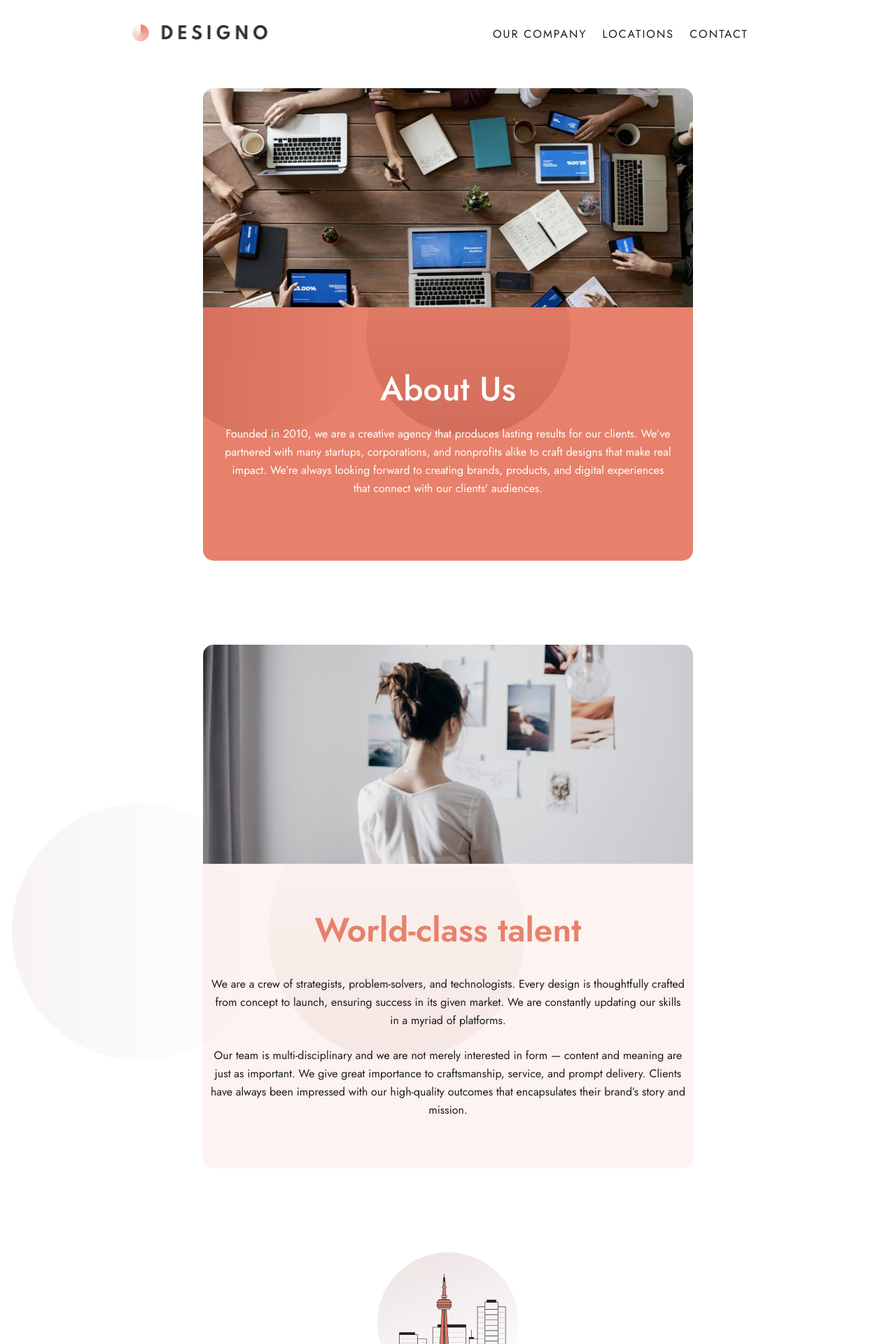
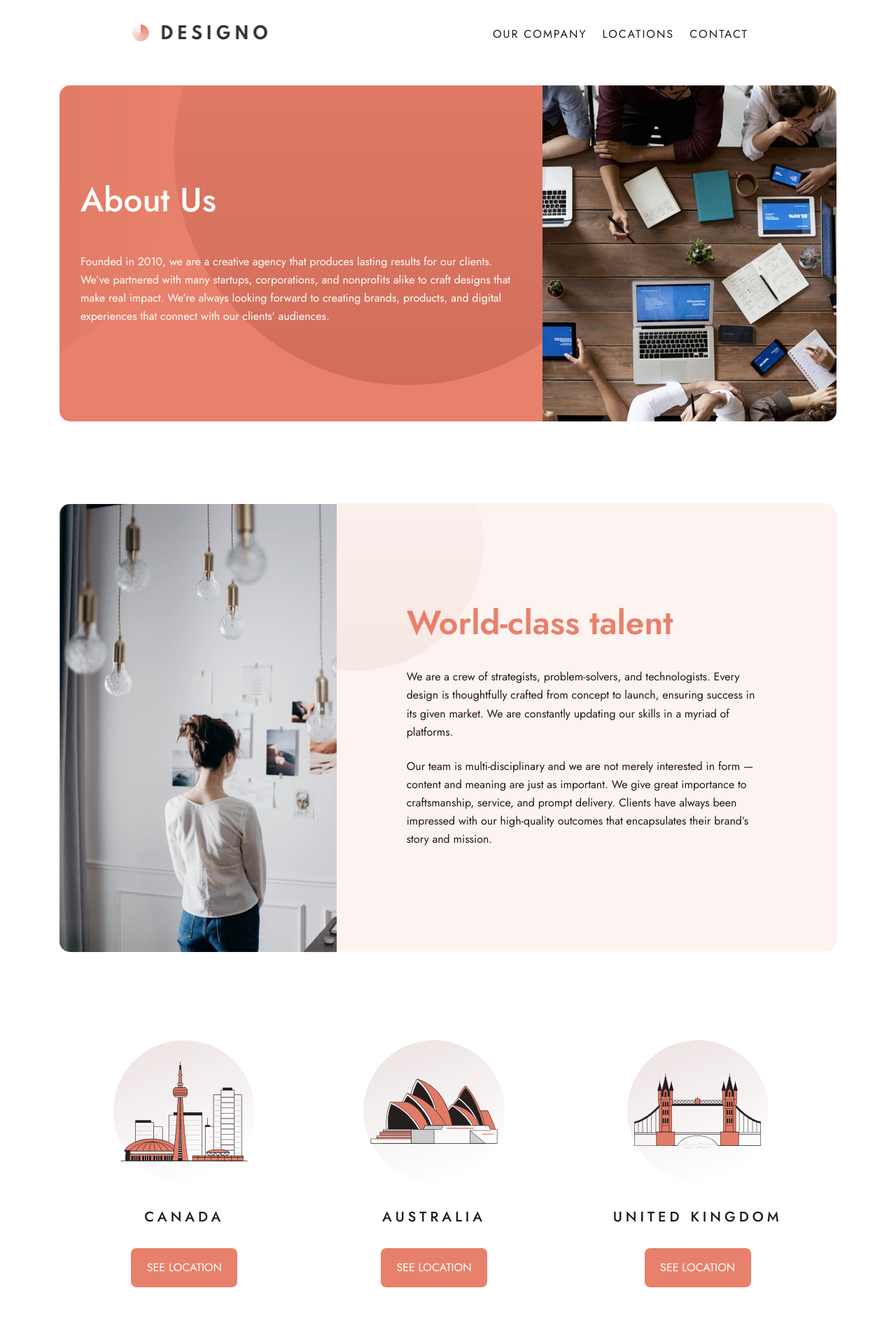
Before and after one commit to Aryaman2803/Designo, a React (Create React App) app: page /about-us in a window 1280 px wide. Shown: the top 1920 px of the page at 70% size. Built offline with nearby package versions, Linux system fonts and the light colour scheme.

Commit message:
about page made responsive on desktop

```diff
--- a/src/About.scss
+++ b/src/About.scss
@@ -1,6 +1,10 @@
 @import "./variables";
 
 .About {
+  // display: flex;
+  // flex-direction: column;
+  // align-items: center;
+  // justify-content: center;
   .hero {
     display: flex;
     flex-direction: column;
@@ -64,6 +68,7 @@
       margin-top: -0.7rem;
       position: relative;
       z-index: 5;
+      overflow: hidden;
       h2 {
         font-size: 3.2rem;
         color: $primaryColor;
@@ -161,3 +166,72 @@
     }
   }
 }
+
+@media screen and (min-width: $desktop) {
+  .About {
+    .hero {
+      flex-direction: row-reverse;
+      align-items: center;
+      width: 111rem;
+      height: 48rem;
+      .img-wrap {
+        height: 48rem;
+        object-fit: contain;
+        background: url("./starter/assets/about/desktop/image-about-hero.jpg");
+        border-radius: 0 15px 15px 0;
+        margin-top: -7px;
+      }
+      .hero-text {
+        height: 48rem;
+        text-align: left;
+        display: flex;
+        flex-direction: column;
+        justify-content: center;
+        border-radius: 15px 0 0 15px;
+        img {
+          top: -50%;
+          transform: translateX(-60%);
+          width: 200rem;
+        }
+      }
+    }
+    .talent {
+      display: flex;
+      width: 111rem;
+      height: 64rem;
+      .img-wrap {
+        height: 64rem;
+        background: url("./starter/assets/about/desktop/image-world-class-talent.jpg");
+        border-radius: 15px 0 0 15px;
+        margin-top: -6px;
+      }
+      .talent-text {
+        display: flex;
+        flex-direction: column;
+        text-align: left;
+        justify-content: center;
+        padding: 5rem 10rem;
+        border-radius: 0 15px 15px 0;
+        height: 64rem;
+      }
+    }
+    .locations {
+      flex-direction: row;
+      justify-content: space-around;
+      width: 111rem;
+      margin: 0 auto;
+      margin-bottom: 12rem;
+    }
+    #real {
+      flex-direction: row-reverse;
+      .img-wrap {
+        background: url("./starter/assets/about/desktop/image-real-deal.jpg");
+        background-size: 100% 100%;
+        border-radius: 0 15px 15px 0;
+      }
+      .talent-text {
+        border-radius: 15px 0 0 15px;
+      }
+    }
+  }
+}
```
